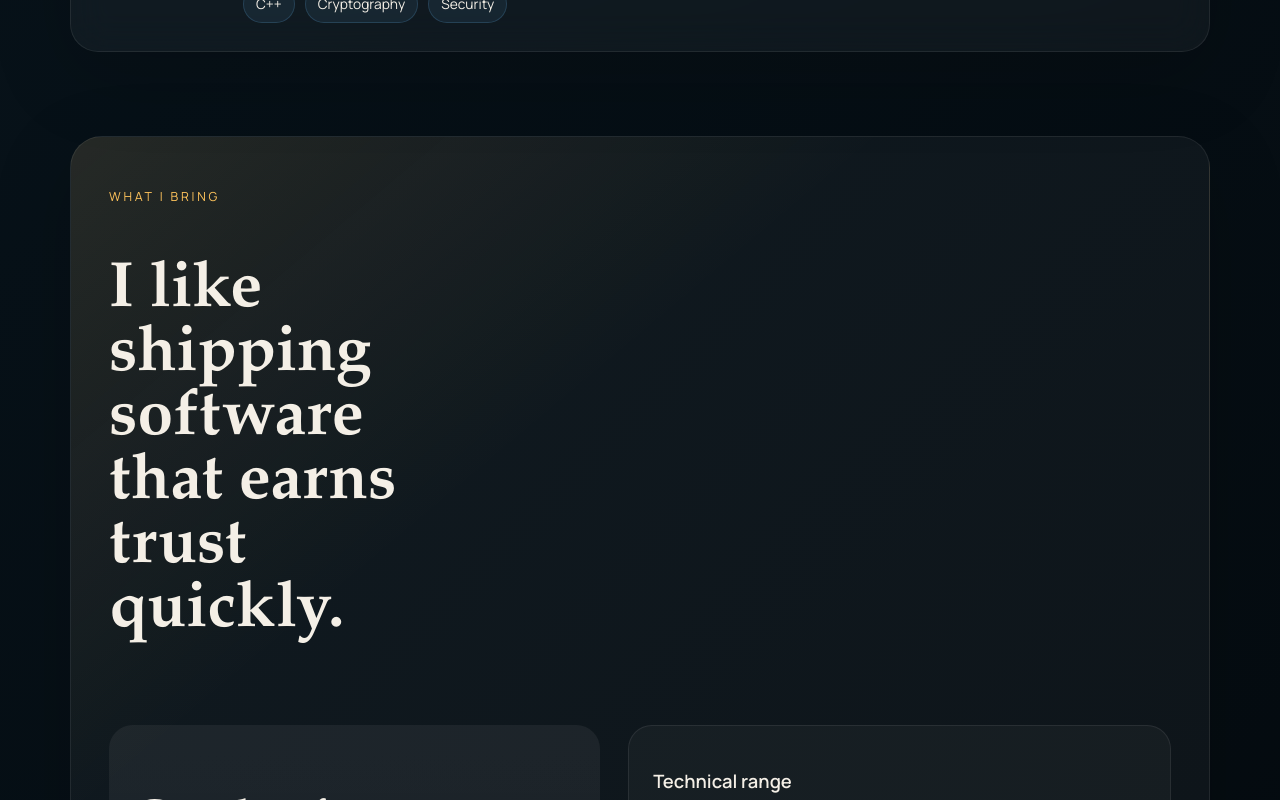
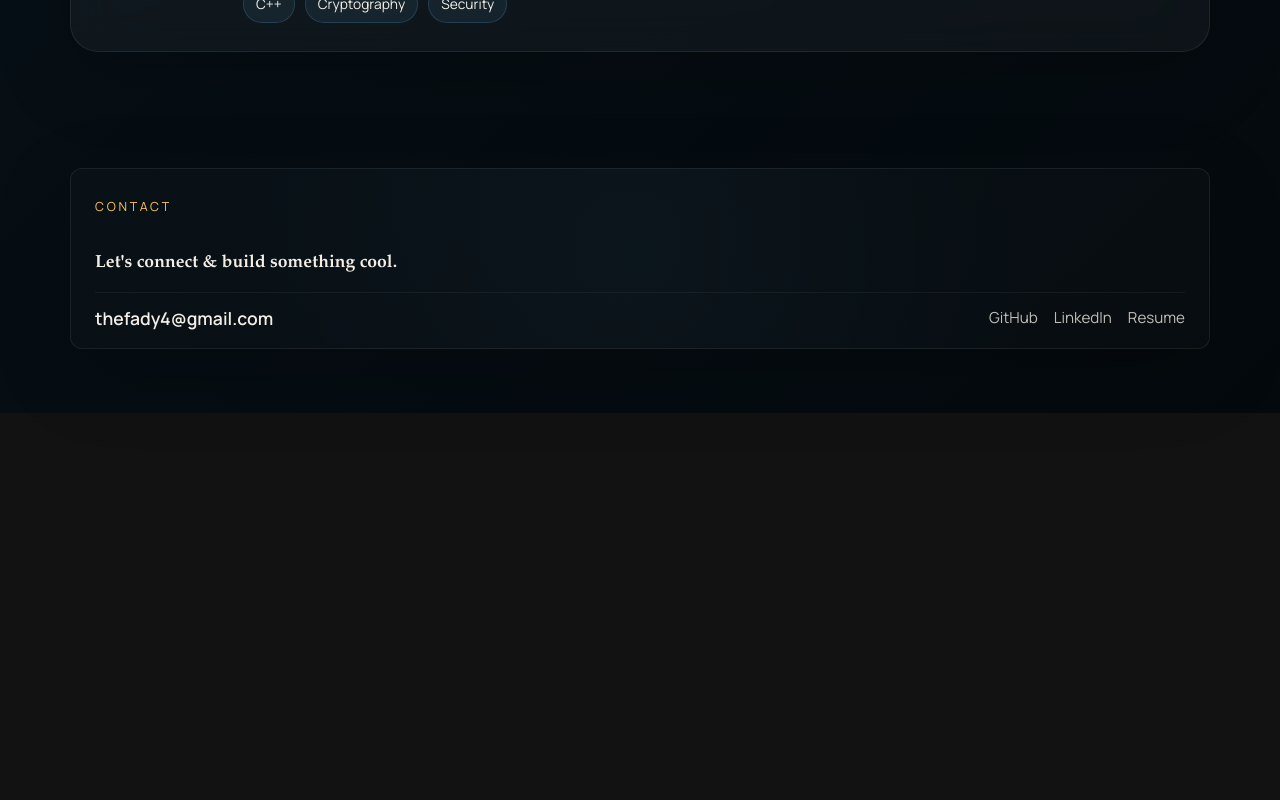
Before and after one commit to JustFady/FY-Portfolio, a React (Vite) app: page / in a window 1280 px wide. Shown: the part 3540-4340 px from the top of the page. After the commit the page ends 3953 px from the top, so only its background shows below. Built offline with nearby package versions, Linux system fonts and the light colour scheme.

Commit message:
hide the what I bring section for now

```diff
--- a/src/App.jsx
+++ b/src/App.jsx
@@ -160,7 +160,7 @@ function App() {
           </div>
         </section>
 
-        <section className="section insight-band" data-reveal>
+        {/* <section className="section insight-band" data-reveal>
           <div className="section-heading">
             <p className="eyebrow">What I bring</p>
             <h2>I like shipping software that earns trust quickly.</h2>
@@ -190,7 +190,7 @@ function App() {
               </div>
             </div>
           </div>
-        </section>
+        </section> */}
       </main>
 
       <footer id="contact" className="footer" data-reveal>
```
